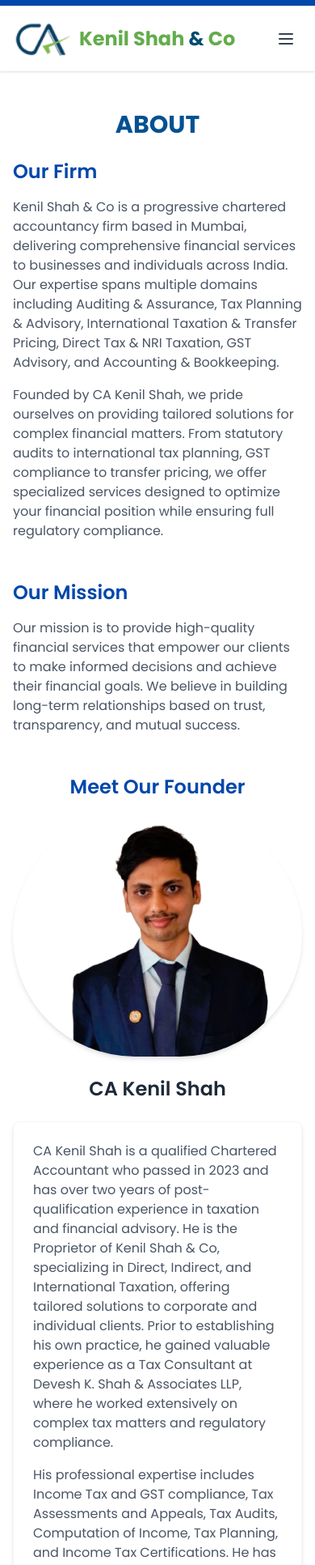
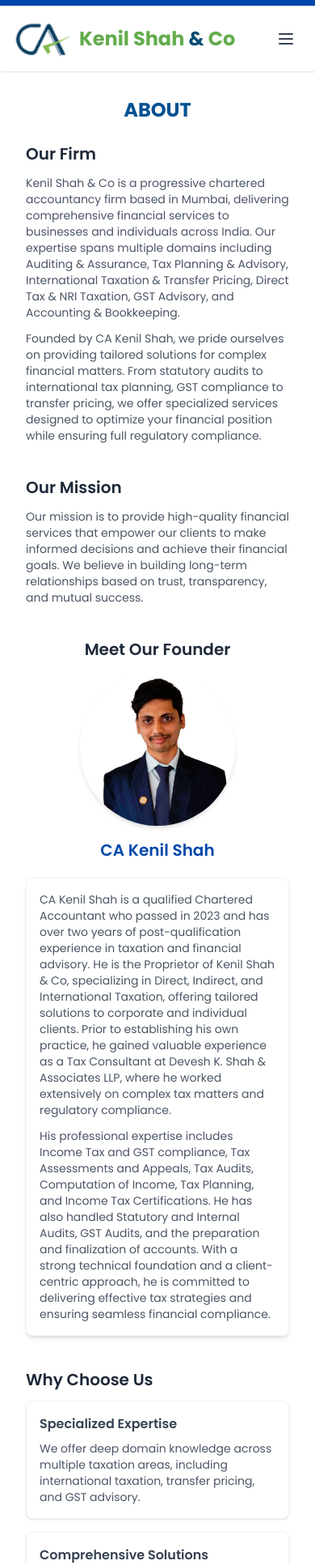
Before and after one commit to mokshit108/CA-website, a Next.js app: page /about in a window 390 px wide. Shown: the part 29-1962 px from the top of the page at 81% size. Built offline with nearby package versions, Linux system fonts and the light colour scheme.

Commit message:
updated padding in about corevaluessection and updated active navlink

```diff
--- a/src/app/about/page.js
+++ b/src/app/about/page.js
@@ -12,73 +12,72 @@
     <main>
       <Navbar />
 
-      <div className="container mx-auto px-4 py-12 font-['Poppins']">
-        <div className="max-w-4xl mx-auto">
-          <h1 className="text-3xl text-center md:text-4xl font-bold text-blue mb-6 uppercase">About</h1>
+      <div className="px-8 py-8 md:py-12 font-['Poppins'] flex justify-center">
+        <div className="max-w-4xl">
+          <h1 className="text-2xl sm:text-3xl md:text-4xl text-center font-bold text-blue mb-6 uppercase">About</h1>
 
-          <div className="flex flex-col md:flex-row gap-8 mb-12">
-
+          <div className="flex flex-col md:flex-row gap-6 md:gap-8 mb-10 md:mb-12">
             <div>
-              <h2 className="text-2xl font-semibold text-primary mb-4">Our Firm</h2>
-              <p className="text-gray-600 mb-4">
+              <h2 className="text-xl sm:text-2xl font-semibold text-gray-800 mb-3 md:mb-4">Our Firm</h2>
+              <p className="text-sm sm:text-base text-gray-600 mb-3 md:mb-4">
                 Kenil Shah & Co is a progressive chartered accountancy firm based in Mumbai, delivering comprehensive financial services to businesses and individuals across India. Our expertise spans multiple domains including Auditing & Assurance, Tax Planning & Advisory, International Taxation & Transfer Pricing, Direct Tax & NRI Taxation, GST Advisory, and Accounting & Bookkeeping.
               </p>
-              <p className="text-gray-600">
+              <p className="text-sm sm:text-base text-gray-600">
                 Founded by CA Kenil Shah, we pride ourselves on providing tailored solutions for complex financial matters. From statutory audits to international tax planning, GST compliance to transfer pricing, we offer specialized services designed to optimize your financial position while ensuring full regulatory compliance.
               </p>
             </div>
           </div>
 
-          <div className="mb-12">
-            <h2 className="text-2xl font-semibold text-primary mb-4">Our Mission</h2>
-            <p className="text-gray-600 mb-4">
+          <div className="mb-10 md:mb-12">
+            <h2 className="text-xl sm:text-2xl font-semibold text-gray-800 mb-3 md:mb-4">Our Mission</h2>
+            <p className="text-sm sm:text-base text-gray-600">
               Our mission is to provide high-quality financial services that empower our clients to make informed decisions and achieve their financial goals. We believe in building long-term relationships based on trust, transparency, and mutual success.
             </p>
           </div>
 
-          <div className="mb-12">
-            <h2 className="text-2xl font-semibold text-primary mb-4 text-center">Meet Our Founder</h2>
-            <div className="flex flex-col items-center mb-6">
+          <div className="mb-10 md:mb-12">
+            <h2 className="text-xl sm:text-2xl font-semibold text-gray-800 mb-3 md:mb-4 text-center">Meet Our Founder</h2>
+            <div className="flex flex-col items-center mb-5 md:mb-6">
               <Image
                 src="/images/about-image.png"
                 alt="CA Kenil Shah"
-                width={450}
-                height={450}
-                className="rounded-full shadow-md mb-6"
+                width={300}
+                height={300}
+                className="rounded-full shadow-md mb-4 md:mb-6 w-48 h-48 sm:w-64 sm:h-64 md:w-80 md:h-80 object-cover"
               />
-              <h3 className="text-2xl font-semibold text-gray-800">CA Kenil Shah</h3>
+              <h3 className="text-xl sm:text-3xl font-semibold text-primary">CA Kenil Shah</h3>
             </div>
 
-            <div className="bg-white rounded-lg shadow-md p-6 border border-gray-100">
-              <p className="text-gray-600 mb-4">
+            <div className="bg-white rounded-lg shadow-md p-4 sm:p-6 border border-gray-100">
+              <p className="text-sm sm:text-base text-gray-600 mb-3 md:mb-4">
                 CA Kenil Shah is a qualified Chartered Accountant who passed in 2023 and has over two years of post-qualification experience in taxation and financial advisory. He is the Proprietor of Kenil Shah & Co, specializing in Direct, Indirect, and International Taxation, offering tailored solutions to corporate and individual clients. Prior to establishing his own practice, he gained valuable experience as a Tax Consultant at Devesh K. Shah & Associates LLP, where he worked extensively on complex tax matters and regulatory compliance.
               </p>
-              <p className="text-gray-600">
+              <p className="text-sm sm:text-base text-gray-600">
                 His professional expertise includes Income Tax and GST compliance, Tax Assessments and Appeals, Tax Audits, Computation of Income, Tax Planning, and Income Tax Certifications. He has also handled Statutory and Internal Audits, GST Audits, and the preparation and finalization of accounts. With a strong technical foundation and a client-centric approach, he is committed to delivering effective tax strategies and ensuring seamless financial compliance.
               </p>
             </div>
           </div>
 
           <div>
-            <h2 className="text-2xl font-semibold text-primary mb-4">Why Choose Us</h2>
-            <div className="grid grid-cols-1 md:grid-cols-3 gap-6">
-              <div className="bg-white rounded-lg shadow-sm p-6 border border-gray-100">
-                <h3 className="text-lg font-semibold text-gray-700 mb-4">Specialized Expertise</h3>
-                <p className="text-gray-600">
+            <h2 className="text-xl sm:text-2xl font-semibold text-gray-800 mb-3 md:mb-4">Why Choose Us</h2>
+            <div className="grid grid-cols-1 lg:grid-cols-3 gap-4 md:gap-6">
+              <div className="bg-white rounded-lg shadow-sm p-4 sm:p-6 border border-gray-100">
+                <h3 className="text-base sm:text-lg font-semibold text-gray-700 mb-2 md:mb-4">Specialized Expertise</h3>
+                <p className="text-sm sm:text-base text-gray-600">
                   We offer deep domain knowledge across multiple taxation areas, including international taxation, transfer pricing, and GST advisory.
                 </p>
               </div>
 
-              <div className="bg-white rounded-lg shadow-sm p-6 border border-gray-100">
-                <h3 className="text-lg font-semibold text-gray-700 mb-4">Comprehensive Solutions</h3>
-                <p className="text-gray-600">
+              <div className="bg-white rounded-lg shadow-sm p-4 sm:p-6 border border-gray-100">
+                <h3 className="text-base sm:text-lg font-semibold text-gray-700 mb-2 md:mb-4">Comprehensive Solutions</h3>
+                <p className="text-sm sm:text-base text-gray-600">
                   From audit and compliance to strategic tax planning and complex advisory, we provide end-to-end financial services under one roof.
                 </p>
               </div>
 
-              <div className="bg-white rounded-lg shadow-sm p-6 border border-gray-100">
-                <h3 className="text-lg font-semibold text-gray-700 mb-4">Client-Centric Approach</h3>
-                <p className="text-gray-600">
+              <div className="bg-white rounded-lg shadow-sm p-4 sm:p-6 border border-gray-100">
+                <h3 className="text-base sm:text-lg font-semibold text-gray-700 mb-2 md:mb-4">Client-Centric Approach</h3>
+                <p className="text-sm sm:text-base text-gray-600">
                   We understand that each client has unique needs and challenges, which is why we develop customized solutions rather than generic advice.
                 </p>
               </div>
--- a/src/components/CoreValuesSection.js
+++ b/src/components/CoreValuesSection.js
@@ -38,7 +38,7 @@
   ];
 
   return (
-    <section className="py-8 md:py-12 bg-gray-100 px-4 md:px-20 font-['Poppins']">
+    <section className="py-8 px-8 md:py-12 bg-gray-100 md:px-20 font-['Poppins']">
       <div className="container mx-auto">
         <div className="mb-8 md:mb-12">
           <p className="text-[12px] md:text-[16px] text-center font-semibold tracking-wider text-primary-green uppercase">
--- a/src/components/Navbar.js
+++ b/src/components/Navbar.js
@@ -1,11 +1,13 @@
 // components/Navbar.js
 'use client'
-import { useState } from 'react';
+import { useState, useEffect } from 'react';
 import Link from 'next/link';
 import Image from 'next/image';
+import { usePathname } from 'next/navigation';
 
 const Navbar = () => {
   const [isOpen, setIsOpen] = useState(false);
+  const pathname = usePathname();
 
   const toggleMenu = () => {
     setIsOpen(!isOpen);
@@ -52,13 +54,13 @@
             <div className="hidden md:flex flex-1 justify-center">
               <div className="flex items-center space-x-10">
                 <Link href="/">
-                  <span className="text-gray-700 hover:text-blue-600 transition duration-200 px-3 py-2 text-base font-medium cursor-pointer border-b-2 border-transparent hover:border-blue-600">Home</span>
+                  <span className={`${pathname === '/' ? 'text-blue-600 border-blue-600' : 'text-gray-700 border-transparent'} hover:text-blue-600 transition duration-200 px-3 py-2 text-base font-medium cursor-pointer border-b-2 hover:border-blue-600`}>Home</span>
                 </Link>
                 <Link href="/about">
-                  <span className="text-gray-700 hover:text-blue-600 transition duration-200 px-3 py-2 text-base font-medium cursor-pointer border-b-2 border-transparent hover:border-blue-600">About</span>
+                  <span className={`${pathname === '/about' ? 'text-blue-600 border-blue-600' : 'text-gray-700 border-transparent'} hover:text-blue-600 transition duration-200 px-3 py-2 text-base font-medium cursor-pointer border-b-2 hover:border-blue-600`}>About</span>
                 </Link>
                 <Link href="/services">
-                  <span className="text-gray-700 hover:text-blue-600 transition duration-200 px-3 py-2 text-base font-medium cursor-pointer border-b-2 border-transparent hover:border-blue-600">Services</span>
+                  <span className={`${pathname === '/services' ? 'text-blue-600 border-blue-600' : 'text-gray-700 border-transparent'} hover:text-blue-600 transition duration-200 px-3 py-2 text-base font-medium cursor-pointer border-b-2 hover:border-blue-600`}>Services</span>
                 </Link>
               </div>
             </div>
@@ -97,13 +99,13 @@
           <div className="md:hidden border-t border-gray-100">
             <div className="px-2 pt-2 pb-3 space-y-1 sm:px-3">
               <Link href="/">
-                <span className="block text-gray-700 hover:text-blue-600 hover:bg-gray-50 px-3 py-3 rounded-md text-base font-medium cursor-pointer">Home</span>
+                <span className={`block ${pathname === '/' ? 'text-blue-600' : 'text-gray-700'} hover:text-blue-600 hover:bg-gray-50 px-3 py-3 rounded-md text-base font-medium cursor-pointer`}>Home</span>
               </Link>
               <Link href="/about">
-                <span className="block text-gray-700 hover:text-blue-600 hover:bg-gray-50 px-3 py-3 rounded-md text-base font-medium cursor-pointer">About</span>
+                <span className={`block ${pathname === '/about' ? 'text-blue-600' : 'text-gray-700'} hover:text-blue-600 hover:bg-gray-50 px-3 py-3 rounded-md text-base font-medium cursor-pointer`}>About</span>
               </Link>
               <Link href="/services">
-                <span className="block text-gray-700 hover:text-blue-600 hover:bg-gray-50 px-3 py-3 rounded-md text-base font-medium cursor-pointer">Services</span>
+                <span className={`block ${pathname === '/services' ? 'text-blue-600' : 'text-gray-700'} hover:text-blue-600 hover:bg-gray-50 px-3 py-3 rounded-md text-base font-medium cursor-pointer`}>Services</span>
               </Link>
             </div>
           </div>
```
